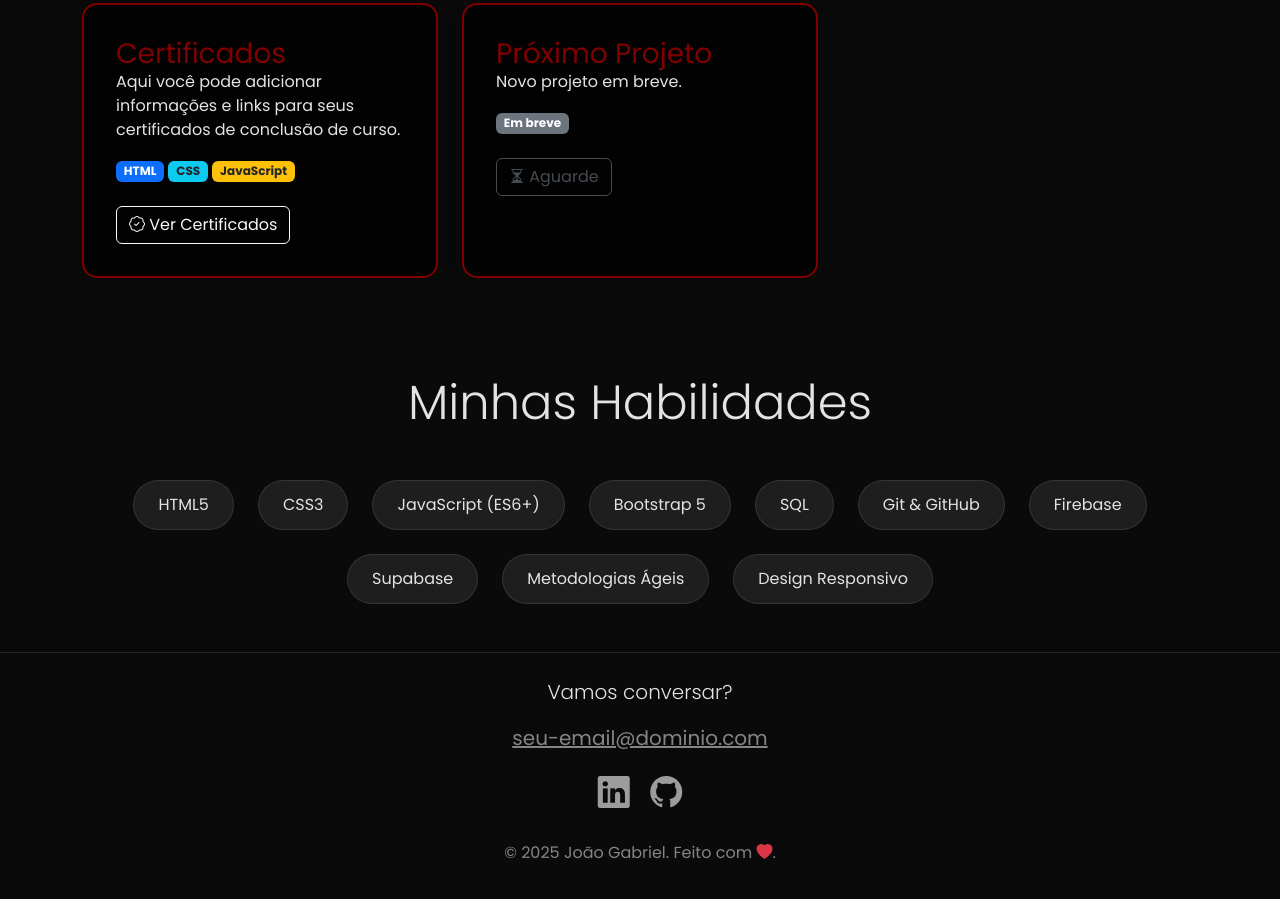
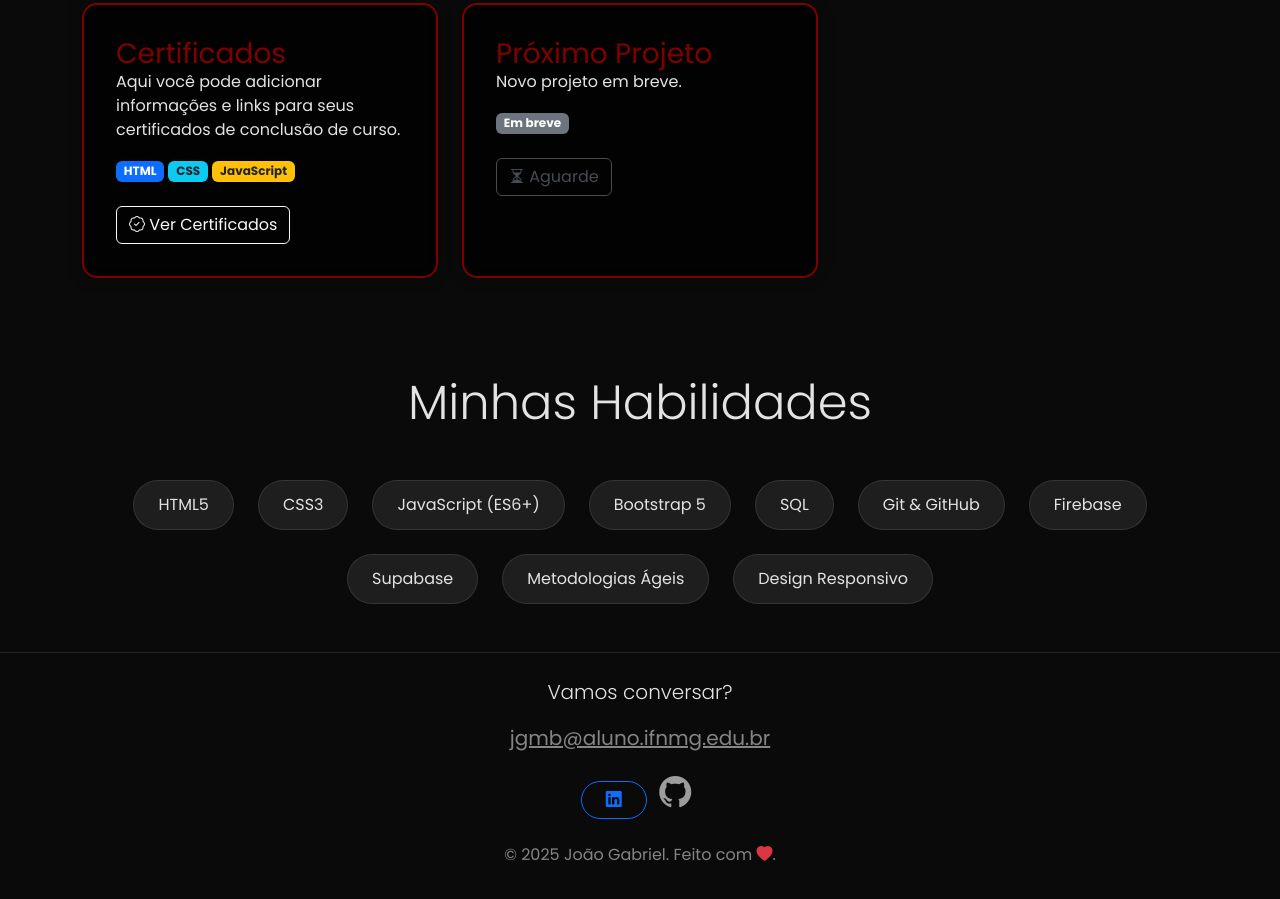
Before and after one commit to joaog478/portfolioo1, a plain HTML site: page index.html in a window 1280 px wide. Shown: the part 1981-2880 px from the top of the page. Drawn offline with nearby package versions, Linux system fonts and the light colour scheme.

Commit message:
Update index.html

```diff
--- a/index.html
+++ b/index.html
@@ -173,11 +173,11 @@
     <footer id="contato" class="text-center p-4 section-darker">
         <p class="lead mb-3">Vamos conversar?</p>
         <div class="mb-3">
-            <a href="jgmb@aluno.ifnmg.edu.com" class="text-white-50 mx-2 fs-5">seu-email@dominio.com</a>
+            <a href="jgmb@aluno.ifnmg.edu.com" class="text-white-50 mx-2 fs-5">jgmb@aluno.ifnmg.edu.br</a>
         </div>
         <div>
-            <a href="[LINK_LINKEDIN]" target="_blank" class="btn-social mx-2"><i class="bi bi-linkedin"></i></a>
-            <a href="https://github.com/jaogmb13/sitezin.git" target="_blank" class="btn-social mx-2"><i class="bi bi-github"></i></a>
+            <a href="https://www.linkedin.com/in/jo%C3%A3o-medeiros-a982203a0/" target="_blank" class="btn btn-outline-primary rounded-pill px-4" target="_blank" class="btn-social mx-2"><i class="bi bi-linkedin"></i></a>
+            <a href="https://github.com/joaog478"_blank" class="btn-social mx-2"><i class="bi bi-github"></i></a>
         </div>
         <p class="mt-4 text-white-50">&copy; 2025 João Gabriel. Feito com <i class="bi bi-heart-fill text-danger"></i>.</p>
     </footer>
```
